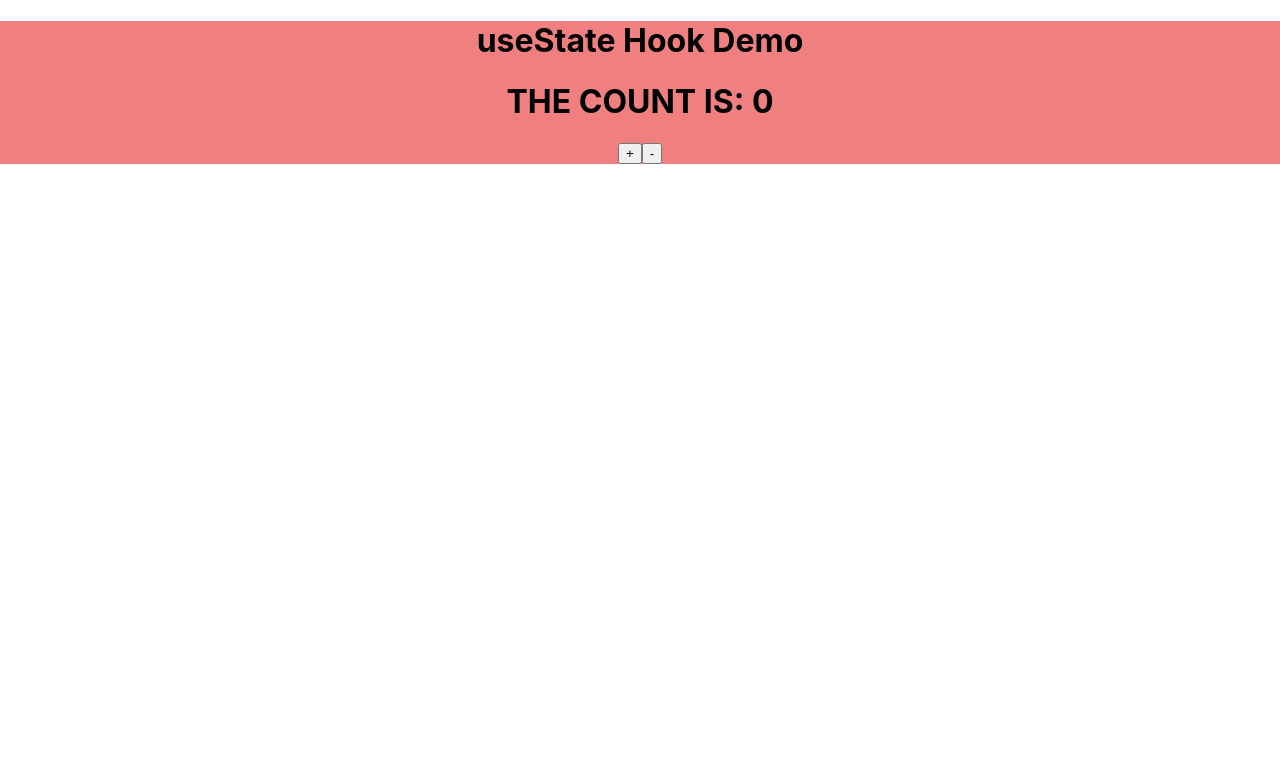
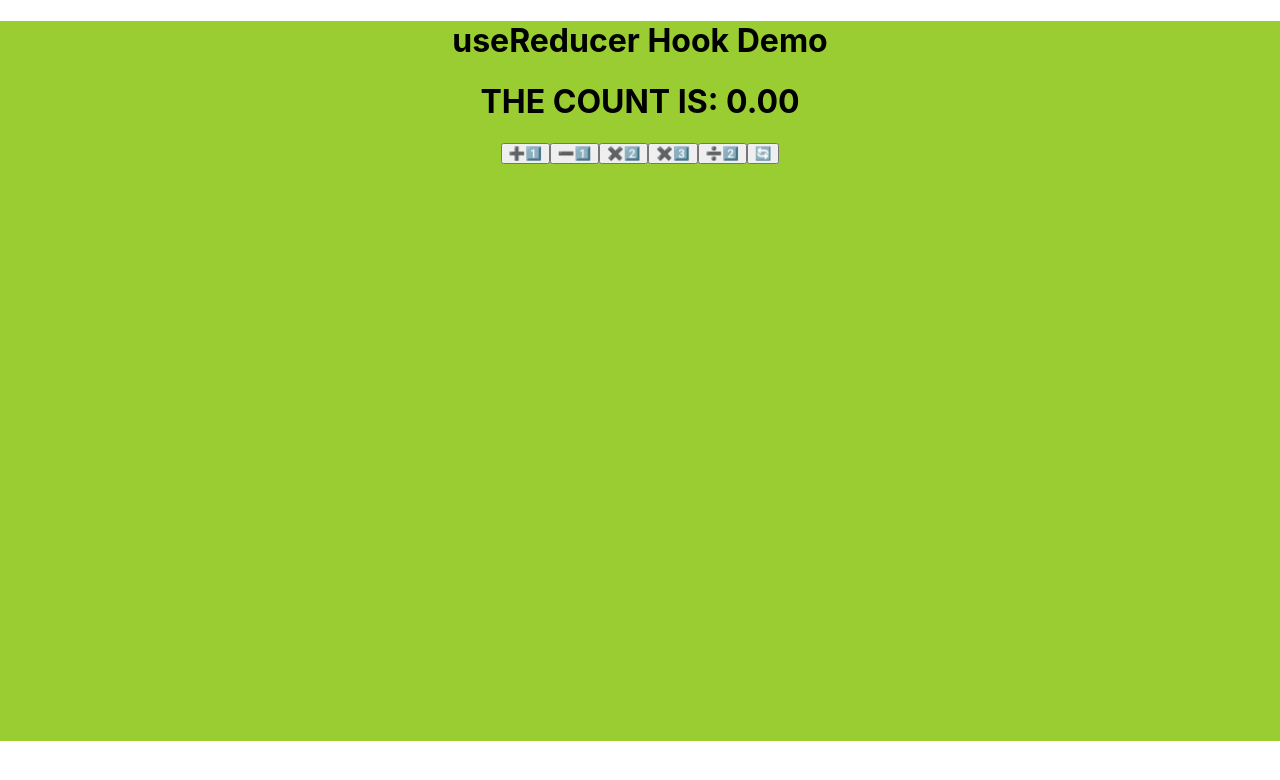
Before and after one commit to James-Kelley-Galvanize/react-hooks-demos, a React (Create React App) app: page / in a window 1280 px wide. Shown: the top 780 px of the page. Built offline with nearby package versions, Linux system fonts and the light colour scheme.

Commit message:
Build out useReducer demo with buttons and counter

```diff
--- a/src/App.css
+++ b/src/App.css
@@ -1,4 +1,5 @@
 .App {
 	text-align: center;
-	background-color: lightcoral;
+	background-color: yellowgreen;
+	height: 90vh;
 }
--- a/src/App.js
+++ b/src/App.js
@@ -1,26 +1,42 @@
 import "./App.css";
-import { useState } from "react";
+import { useReducer } from "react";
+
+const initialState = { count: 0 };
+
+function countReducer(state, action) {
+	const { count } = state;
+	switch (action.type) {
+		case `increment`:
+			return { count: count + 1 };
+		case `decrement`:
+			return { count: count - 1 };
+		case `times2`:
+			return { count: count * 2 };
+		case `times3`:
+			return { count: count * 3 };
+		case `divide2`:
+			return { count: count / 2 };
+		case `zero`:
+			return { count: 0 };
+		default:
+			throw new Error();
+	}
+}
 
 function App() {
-	const [count, setCount] = useState(0);
+	const [state, dispatch] = useReducer(countReducer, initialState);
+	const { count } = state;
+	const prettyCount = count.toFixed(2); // Make number always have 2 digits after it when displayed on page
 	return (
 		<div className="App">
-			<h1>useState Hook Demo</h1>
-			<h1>THE COUNT IS: {count}</h1>
-			<button
-				onClick={() => {
-					setCount(count + 1);
-				}}
-			>
-				+
-			</button>
-			<button
-				onClick={() => {
-					setCount(count - 1);
-				}}
-			>
-				-
-			</button>
+			<h1>useReducer Hook Demo</h1>
+			<h1>THE COUNT IS: {prettyCount}</h1>
+			<button onClick={() => dispatch({ type: `increment` })}>➕1️⃣</button>
+			<button onClick={() => dispatch({ type: `decrement` })}>➖1️⃣</button>
+			<button onClick={() => dispatch({ type: `times2` })}>✖️2️⃣</button>
+			<button onClick={() => dispatch({ type: `times3` })}>✖️3️⃣</button>
+			<button onClick={() => dispatch({ type: `divide2` })}>➗2️⃣</button>
+			<button onClick={() => dispatch({ type: `zero` })}> 🔄 </button>
 		</div>
 	);
 }
```
